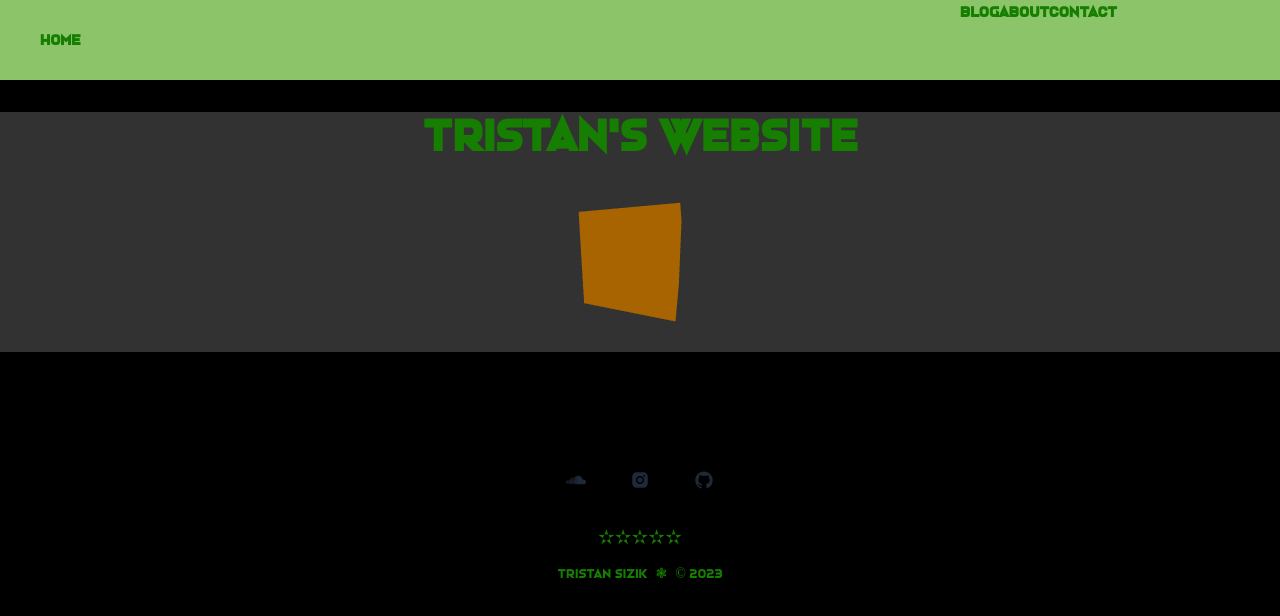
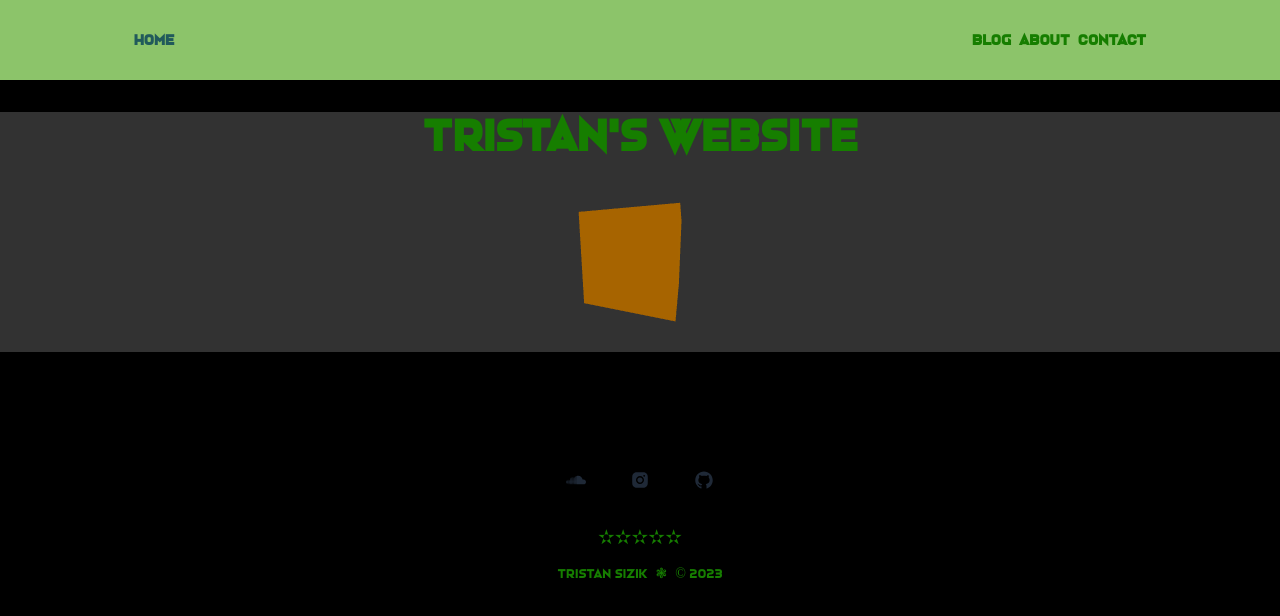
Before and after one commit to tristansizik/ForfunsiesWebDev, a Next.js app: page / in a window 1280 px wide. Shown: the top 616 px of the page. Built offline with nearby package versions, Linux system fonts and the light colour scheme.

Commit message:
centered my items using grid, now need to fix the animation location + turn into row

```diff
--- a/src/components/NavBarHome.js
+++ b/src/components/NavBarHome.js
@@ -6,23 +6,24 @@ const NavBarHome = (bgColor) => {
   const [click, setClick] = useState(false);
     return (
       <>
-      <div className="justify-center items-center sticky h-20 w-full bg-faint-grey ">
-        <div className="flex h-full items-center font-Hardigan font-bold text-green-blueish-dark">
-          <Link href="/" className="flex w-25% px-10 hover:text-green-dark ">Home</Link>
-          <div className="flex w-50% h-full font-extrabold items-center"></div>
-          <div className="w-25% h-full">
-            <div className="absolute sm:relative flex-col md:flex-row top-[-100%] sm:top-[inherit]
+      <div className="grid grid-cols-4 gap-4 justify-center sticky h-20 w-full bg-faint-grey font-Hardigan font-bold text-green-blueish-dark">
+          <div className='col-span-1'>
+            <Link href="/" className="flex h-full items-center justify-center hover:text-green-dark">Home</Link>
+          </div>
+          <div className='col-span-2'>
+          </div>
+          <div className="col-span-1">
+           <div className="absolute sm:flex h-full items-center justify-center gap-2 flex-col md:flex-row top-[-100%] sm:top-[inherit]
                             ease-in duration-300"
                  id="menu">
               <Link className="hover:text-green-dark" href="/threejspage">Blog</Link>
               <Link className="hover:text-green-dark" href="/about">About</Link>
               <Link className="hover:text-green-dark" href="/contact">Contact</Link>
             </div>
-            <div className='sm:hidden items-center'>
+            <div className='sm:hidden flex h-full justify-center items-center'>
               <NavBarIcon icon={<FaBars size="20" />}/>
             </div>
           </div>
-        </div>
       </div>
       </>
     );
```
